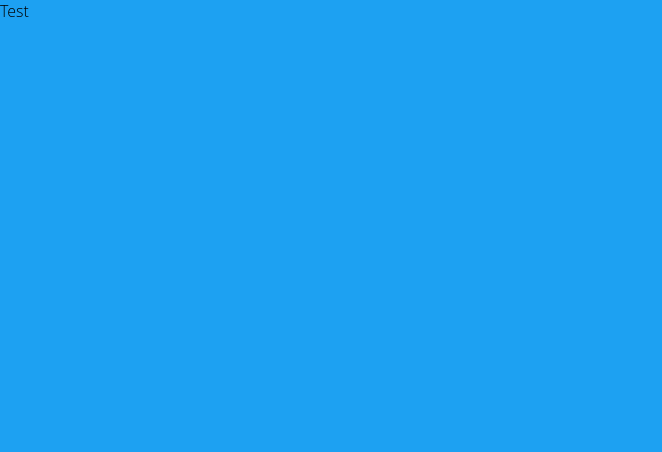
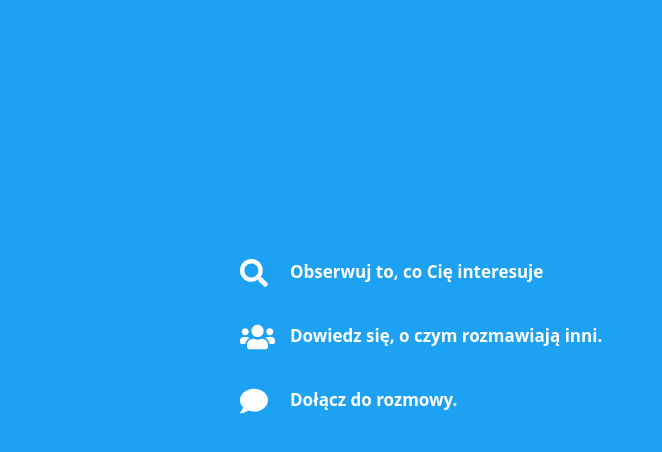
Before and after one commit to WiktorSiwek/clone-t, a React (Create React App) app: page /welcome in a window 1280 px wide. Shown: the top 452 px of the page, without its empty margins (0-662 px from the left). Built offline with nearby package versions, Linux system fonts and the light colour scheme.

Commit message:
Add left side of welcome page

```diff
--- a/package.json
+++ b/package.json
@@ -3,6 +3,9 @@
   "version": "0.1.0",
   "private": true,
   "dependencies": {
+    "@fortawesome/fontawesome-svg-core": "^1.2.12",
+    "@fortawesome/free-solid-svg-icons": "^5.6.3",
+    "@fortawesome/react-fontawesome": "^0.1.4",
     "@types/bootstrap": "^4.2.0",
     "@types/jest": "23.3.12",
     "@types/node": "10.12.18",
--- a/src/layout/Layout.tsx
+++ b/src/layout/Layout.tsx
@@ -1,11 +1,28 @@
-import React, { Component } from 'react'
+import React, { Component } from 'react';
+import { BrowserRouter as Router, Redirect, Route, Switch } from 'react-router-dom';
+
+import WelcomePage from '../welcomePage/WelcomePage';
+
 
 export default class Layout extends Component {
-  public render() {
-    return (
-      <div>
-        Test
-      </div>
-    )
-  }
+    constructor(props: {}) {
+        super(props);
+        this.state = {}
+    }
+
+    public redirectToWelcomePage = () => {
+        return <Redirect to='/welcome' />;
+    }
+
+
+    public render() {
+        return (
+        <Router>
+            <Switch>
+                <Route exact={true} path='/' render={this.redirectToWelcomePage} />
+                <Route path='/welcome' component={WelcomePage} />
+            </Switch>
+        </Router>
+        )
+    }
 }
--- /dev/null
+++ b/src/welcomePage/DescriptionPage.tsx
@@ -0,0 +1,53 @@
+import { faComment, faSearch, faUsers } from '@fortawesome/free-solid-svg-icons';
+import { FontAwesomeIcon } from '@fortawesome/react-fontawesome';
+import React from 'react';
+import styled from 'styled-components';
+
+const Container = styled.div`
+  color: white;
+  line-height: 400%;
+  margin: auto;
+  width: 400px;
+  padding: 30vh;
+  display: flex;
+  flex-direction: row;
+`;
+
+const Column = styled.div`
+  display: flex;
+  flex-direction: column;
+`;
+
+const Text = styled.span`
+  font-size: 17px;
+  font-weight: bold;
+  padding-left: 15px;
+`;
+
+const Icon = styled.span`
+  font-size: 28px;
+`;
+
+
+export default function DescriptionPage() {
+  return (
+    <Container>
+      <Column>
+        <Icon>
+          <FontAwesomeIcon icon={faSearch} />
+        </Icon>
+        <Icon>
+          <FontAwesomeIcon icon={faUsers} />
+        </Icon>
+        <Icon>
+          <FontAwesomeIcon icon={faComment} />
+        </Icon>
+      </Column>
+      <Column>
+        <Text>Obserwuj to, co Cię interesuje</Text>
+        <Text>Dowiedz się, o czym rozmawiają inni.</Text>
+        <Text>Dołącz do rozmowy.</Text>
+      </Column>
+    </Container>
+  )
+}
--- /dev/null
+++ b/src/welcomePage/WelcomePage.tsx
@@ -0,0 +1,19 @@
+import React, { Component } from 'react'
+import styled from 'styled-components';
+
+import DescriptionPage from './DescriptionPage';
+
+const HalfScreen = styled.div`
+    width: 50vw;
+    height: 100vh;
+`;
+
+export default class WelcomePage extends Component {
+    public render() {
+        return (
+        <HalfScreen>
+            <DescriptionPage />
+        </HalfScreen>
+        )
+    }
+}
```
Also changed, not shown: 1 other file (tests, documents, lock files or other folders).
